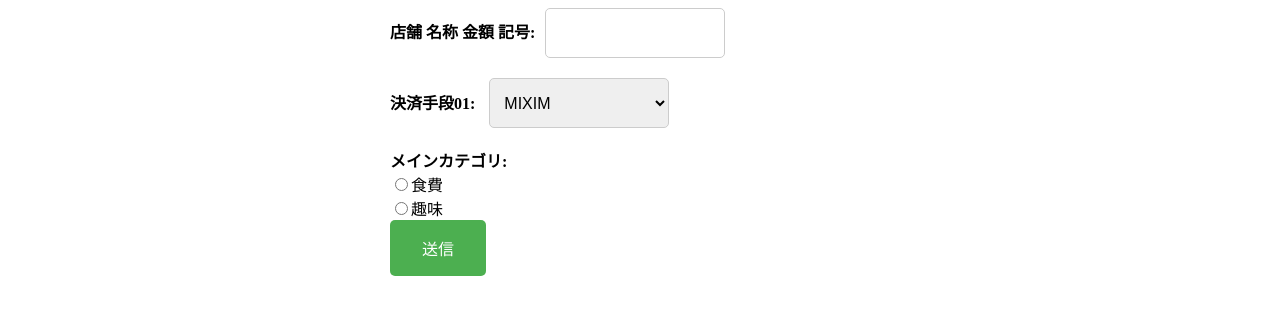
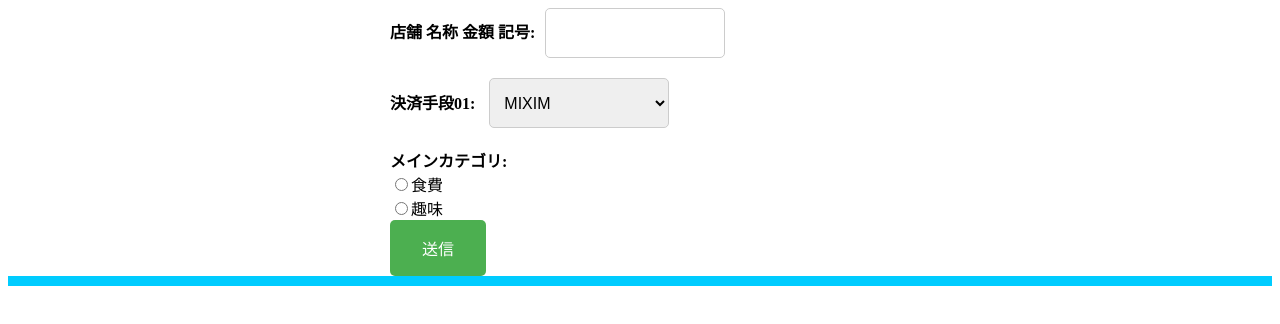
Before and after one commit to okakeibo/01, a plain HTML site: page index.html in a window 1280 px wide. Drawn offline with Linux system fonts and the light colour scheme.

Commit message:
Add files via upload

```diff
--- a/index.html
+++ b/index.html
@@ -1,6 +1,5 @@
 <form id="okakeibo" action="https://docs.google.com/forms/d/e/1FAIpQLSeLQ4pQ5xdWzNzDAR3whyzE7lijRt64BwTVLqTx5L49NTB7Hw/formResponse" method="POST" target="hidden_iframe" onsubmit="submitForm()">
-  <label>店舗 名称 金額 記号:</label><input type="text" id="text01" name="entry.1752744726
-  "><br>
+  <label>店舗 名称 金額 記号:</label><input type="text" id="text01" name="entry.1752744726"><br>
   <label>決済手段01:</label>
   <select name="entry.799936107" id="pulldown" onchange="showOtherOption(this.value)">
     <option value="6gram">MIXIM</option>
@@ -85,14 +84,22 @@ function myFunction0001() {
 }
 </script>
 
+<style>
+  #seekbar {
+    background: linear-gradient(to right, #00ccff 100%, transparent 0%);
+    background-size: 100% 100%;
+    height: 10px;
+  }
+</style>
 
+<div id="seekbar"></div>
 
 <script>
   function changeBtnColor() {
     document.getElementById("submitBtn").style.backgroundColor = "#00ccff";
     setTimeout(function(){
       document.getElementById("submitBtn").style.backgroundColor = "";
-    }, 3000);
+    }, 500);
   }
 </script>
 
```
